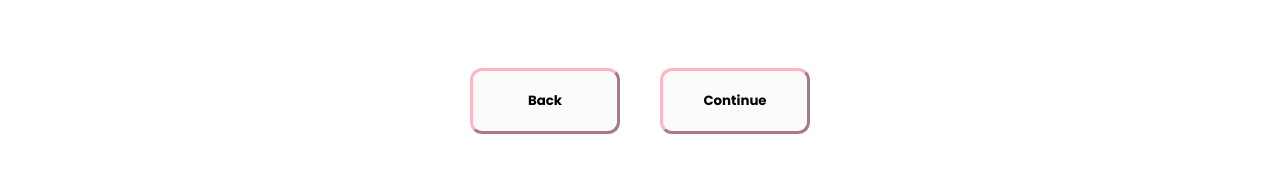
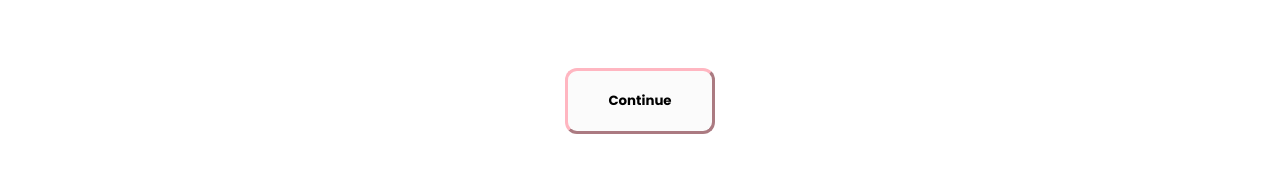
Before and after one commit to araxione/empowerHer, a React (Create React App) app in the folder empowerher/: page /interest in a window 1280 px wide. Shown: the part 651-824 px from the top of the page. Built offline with nearby package versions, Linux system fonts and the light colour scheme.

Commit message:
changes on interest page

```diff
--- a/empowerher/src/Interest.js
+++ b/empowerher/src/Interest.js
@@ -35,7 +35,6 @@ export const Interest = () => {
         <button className='Select-button'>Network Engineering</button>
       </div>
       <div className = "Direction-group">
-        <button className='Direction-button'>Back</button>
         <button className='Direction-button'>Continue</button>
       </div>
     </div>
```
